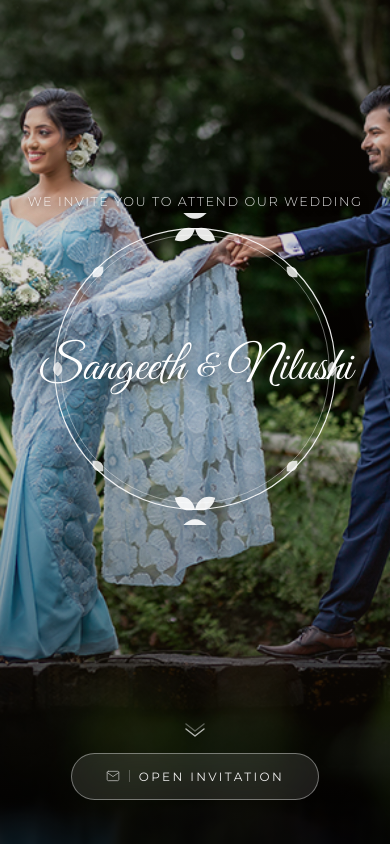
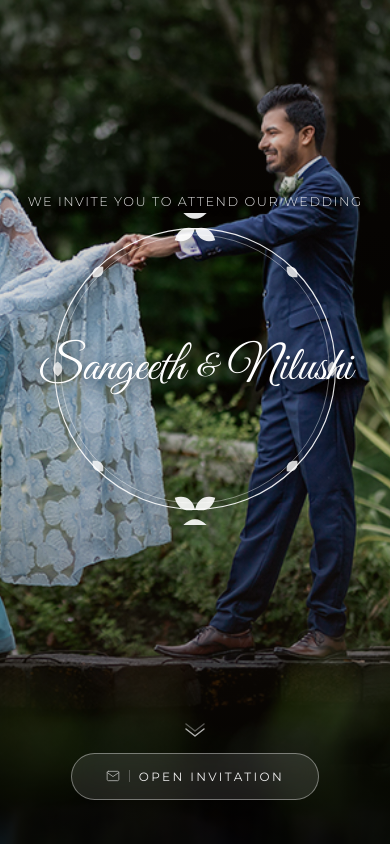
Before and after one commit to Benaragama-003/Wedding-Invitation, a React (Vite) app in the folder Frontend/: page / in a window 390 px wide. Built offline with nearby package versions, Linux system fonts and the light colour scheme; a web font is replaced by a local one.

Commit message:
Fine-tune mobile and desktop framings for Hero and LoadingScreen

```diff
--- a/Frontend/src/index.css
+++ b/Frontend/src/index.css
@@ -392,9 +392,9 @@ body {
   .bg-hero-responsive {
     /* Zoom in slightly (112% height) to create vertical overflow,
        then align to top (0%) to crop out the bottom dark water.
-       65% horizontally brings both bride and groom perfectly into frame. */
+       75% horizontally brings both bride and groom perfectly into frame, slightly shifted left. */
     background-size: auto 112%;
-    background-position: 65% 0%;
+    background-position: 75% 0%;
   }
 
   .bg-hero-main-responsive {
--- a/Frontend/src/sections/HeroSection.jsx
+++ b/Frontend/src/sections/HeroSection.jsx
@@ -39,7 +39,7 @@ export default function HeroSection() {
             width: '100%',
             height: '100%',
             objectFit: 'cover',
-            objectPosition: 'center 30%',
+            objectPosition: '20% center',
           }}
         />
         {/* Dark gradient overlay for text legibility */}
```
